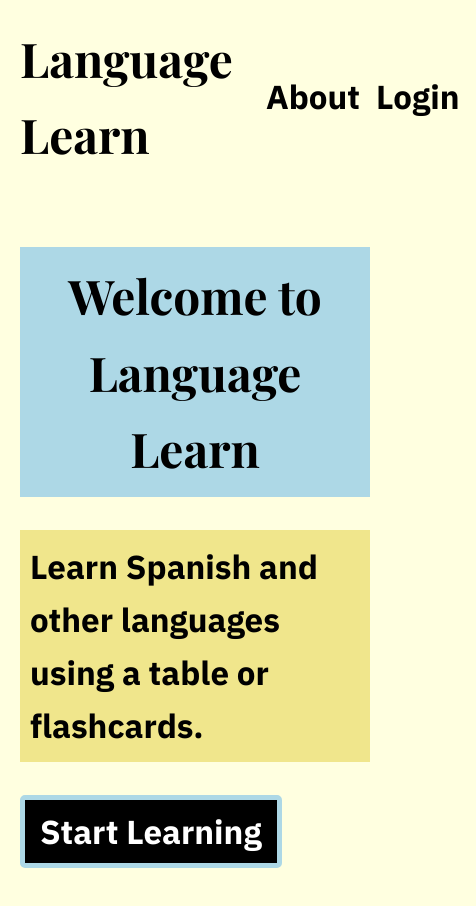
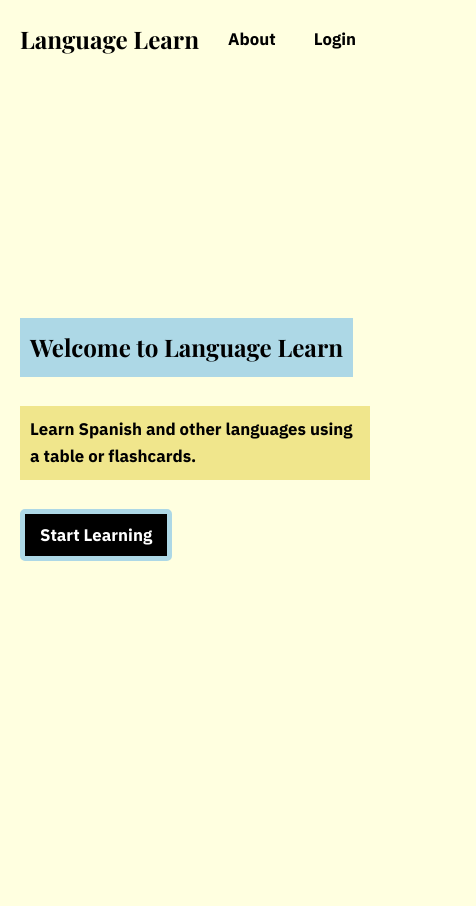
Before and after one commit to flooyd/language-learn, a SvelteKit app: page / in a window 390 px wide. Shown: the whole page, 476 px wide, since content can reach past the window. After the commit the page ends 844 px from the top, so only its background shows below. Built offline with nearby package versions, Linux system fonts and the light colour scheme; a web font is replaced by a local one.

Commit message:
update font sizes for mobile

```diff
--- a/src/routes/+layout.svelte
+++ b/src/routes/+layout.svelte
@@ -86,4 +86,34 @@
 		border: 5px solid #f0e68c;
 		color: #f0e68c;
 	}
+
+	@media (max-width: 768px) {
+		:global(h1) {
+			font-size: 1.728rem;
+		}
+
+		:global(h2) {
+			font-size: 1.44rem;
+		}
+
+		:global(h3) {
+			font-size: 1.2rem;
+		}
+
+		:global(h4) {
+			font-size: 1rem;
+		}
+
+		:global(h5) {
+			font-size: 0.833rem;
+		}
+
+		:global(h6) {
+			font-size: 0.694rem;
+		}
+
+		:global(*) {
+			font-size: 0.875rem;
+		}
+	}
 </style>
```
